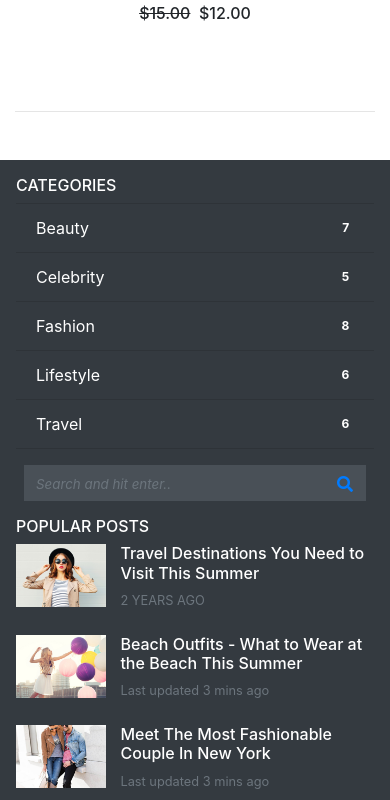
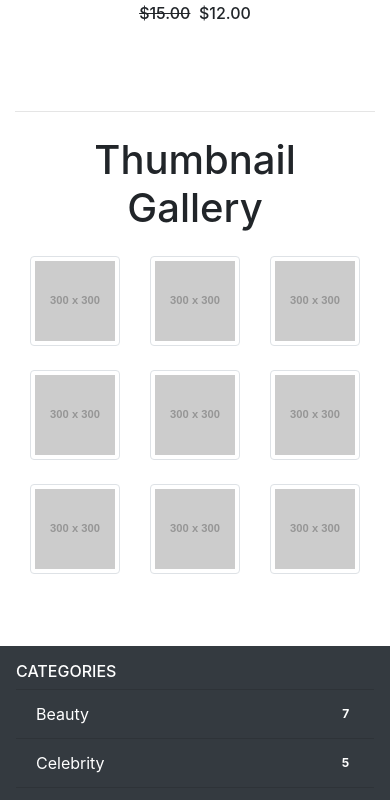
Before and after one commit to hseniht/look-shop, a plain HTML site: page index.html in a window 390 px wide. Shown: the part 3913-4713 px from the top of the page. Drawn offline with nearby package versions, Linux system fonts and the light colour scheme; placeholder pictures from the web are drawn by us.

Commit message:
Savepoint 1 - mobile alignment mot solved

```diff
--- a/index.html
+++ b/index.html
@@ -225,6 +225,64 @@
     </div>
 
     <hr />
+
+    <div class="container">
+
+      <h1 class="my-4 text-center text-lg-left">Thumbnail Gallery</h1>
+
+      <div class="row text-center text-lg-left">
+
+        <div class="col-4">
+          <a href="#" class="d-block mb-4 h-100">
+            <img class="img-fluid img-thumbnail" src="http://placehold.it/300x300" alt="">
+          </a>
+        </div>
+        <div class="col-4">
+          <a href="#" class="d-block mb-4 h-100">
+            <img class="img-fluid img-thumbnail" src="http://placehold.it/300x300" alt="">
+          </a>
+        </div>
+        <div class="col-4">
+          <a href="#" class="d-block mb-4 h-100">
+            <img class="img-fluid img-thumbnail" src="http://placehold.it/300x300" alt="">
+          </a>
+        </div>
+        <div class="col-4">
+          <a href="#" class="d-block mb-4 h-100">
+            <img class="img-fluid img-thumbnail" src="http://placehold.it/300x300" alt="">
+          </a>
+        </div>
+        <div class="col-4">
+          <a href="#" class="d-block mb-4 h-100">
+            <img class="img-fluid img-thumbnail" src="http://placehold.it/300x300" alt="">
+          </a>
+        </div>
+        <div class="col-4">
+          <a href="#" class="d-block mb-4 h-100">
+            <img class="img-fluid img-thumbnail" src="http://placehold.it/300x300" alt="">
+          </a>
+        </div>
+        <div class="col-4">
+          <a href="#" class="d-block mb-4 h-100">
+            <img class="img-fluid img-thumbnail" src="http://placehold.it/300x300" alt="">
+          </a>
+        </div>
+        <div class="col-4">
+          <a href="#" class="d-block mb-4 h-100">
+            <img class="img-fluid img-thumbnail" src="http://placehold.it/300x300" alt="">
+          </a>
+        </div>
+        <div class="col-4">
+          <a href="#" class="d-block mb-4 h-100">
+            <img class="img-fluid img-thumbnail" src="http://placehold.it/300x300" alt="">
+          </a>
+        </div>
+
+
+
+      </div>
+
+    </div>
   </div>
 
 <!--FOOTER -->
```
